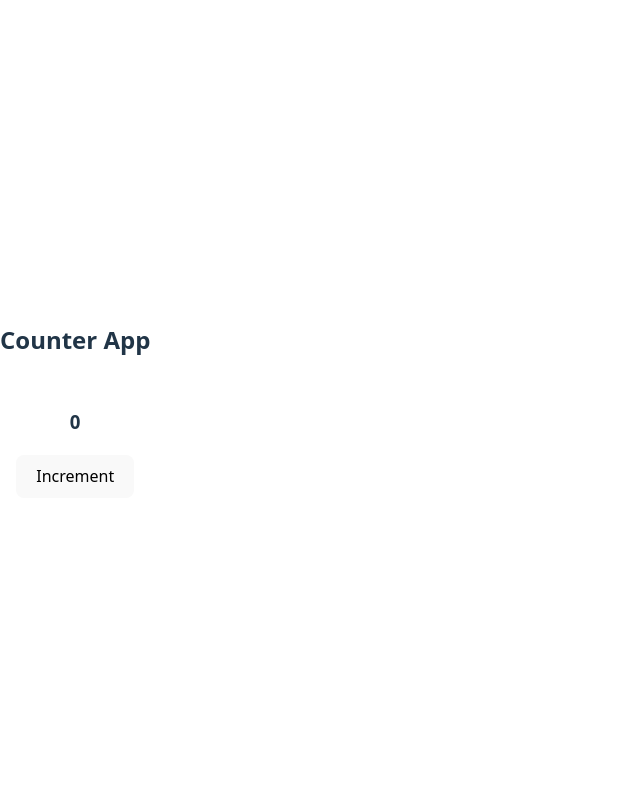
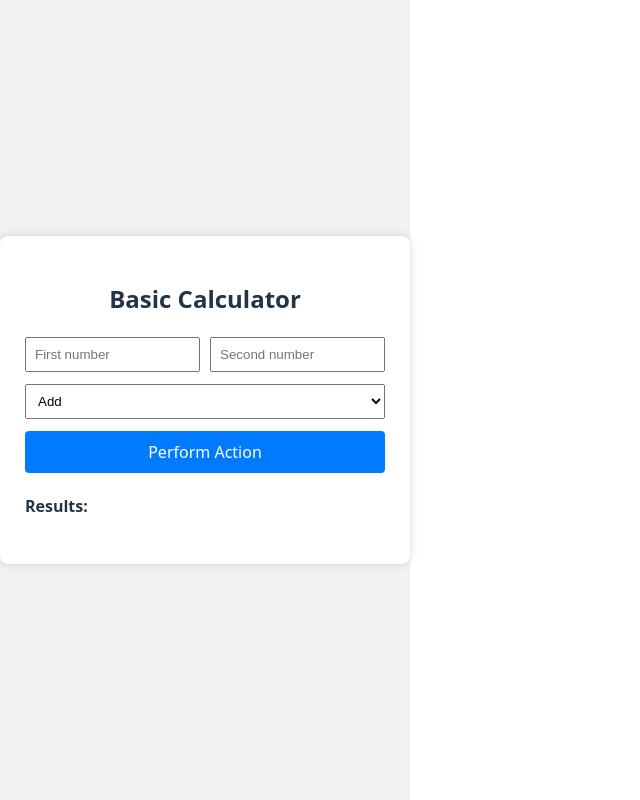
Before and after one commit to Sriharsha-20/First-react-app, a React (Vite) app: page / in a window 1280 px wide. Shown: the whole page, without its empty margins (0-640 px from the left). Built offline with nearby package versions, Linux system fonts and the light colour scheme.

Commit message:
Basic calculator component using React

```diff
--- a/src/App.jsx
+++ b/src/App.jsx
@@ -1,9 +1,10 @@
-import Counter from "./counter";
+
+import Calculator from "./Calculator";
+
 function App() {
   return (
     <div>
-      <h2>Counter App</h2>
-      <Counter />
+      <Calculator />
     </div>
   );
 }
--- /dev/null
+++ b/src/Calculator.jsx
@@ -0,0 +1,128 @@
+import { useState } from "react";
+
+function Calculator() {
+  const [num1, setNum1] = useState("");
+  const [num2, setNum2] = useState("");
+  const [operation, setOperation] = useState("add");
+  const [results, setResults] = useState([]);
+
+  const handleCalculate = () => {
+    const n1 = Number(num1);
+    const n2 = Number(num2);
+
+    if (isNaN(n1) || isNaN(n2)) return;
+
+    let result;
+    let symbol;
+
+    if (operation === "add") {
+      result = n1 + n2;
+      symbol = "+";
+    } else if (operation === "subtract") {
+      result = n1 - n2;
+      symbol = "-";
+    } else if (operation === "multiply") {
+      result = n1 * n2;
+      symbol = "×";
+    }
+
+    const output = `${n1} ${symbol} ${n2} = ${result}`;
+    setResults((prev) => [...prev, output]);
+  };
+
+  return (
+    <div
+      style={{
+        height: "100vh",
+        display: "flex",
+        justifyContent: "center",
+        alignItems: "center",
+        backgroundColor: "#f2f2f2",
+      }}
+    >
+      <div
+        style={{
+          width: "360px",
+          padding: "25px",
+          backgroundColor: "#ffffff",
+          borderRadius: "8px",
+          boxShadow: "0 0 10px rgba(0,0,0,0.15)",
+          textAlign: "center",
+        }}
+      >
+        <h2>Basic Calculator</h2>
+
+        {/* Inputs in same line */}
+        <div
+          style={{
+            display: "flex",
+            gap: "10px",
+            marginBottom: "12px",
+          }}
+        >
+          <input
+            type="number"
+            value={num1}
+            placeholder="First number"
+            onChange={(e) => setNum1(e.target.value)}
+            style={{
+              width: "50%",
+              padding: "8px",
+            }}
+          />
+
+          <input
+            type="number"
+            value={num2}
+            placeholder="Second number"
+            onChange={(e) => setNum2(e.target.value)}
+            style={{
+              width: "50%",
+              padding: "8px",
+            }}
+          />
+        </div>
+
+        <select
+          value={operation}
+          onChange={(e) => setOperation(e.target.value)}
+          style={{
+            width: "100%",
+            padding: "8px",
+            marginBottom: "12px",
+          }}
+        >
+          <option value="add">Add</option>
+          <option value="subtract">Subtract</option>
+          <option value="multiply">Multiply</option>
+        </select>
+
+        <button
+          onClick={handleCalculate}
+          style={{
+            width: "100%",
+            padding: "10px",
+            backgroundColor: "#007bff",
+            color: "#fff",
+            border: "none",
+            borderRadius: "4px",
+            cursor: "pointer",
+          }}
+        >
+          Perform Action
+        </button>
+
+        <div style={{ marginTop: "15px", textAlign: "left" }}>
+          <h4>Results:</h4>
+          {results.map((item, index) => (
+            <p key={index} style={{ margin: "4px 0" }}>
+              {item}
+            </p>
+          ))}
+        </div>
+      </div>
+    </div>
+  );
+}
+
+export default Calculator;
```
